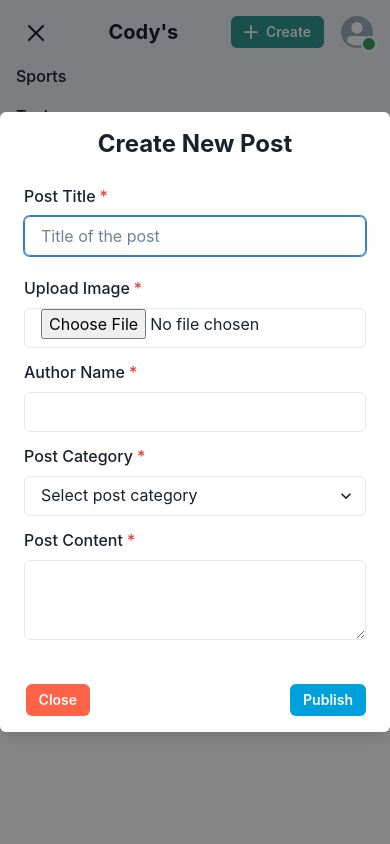
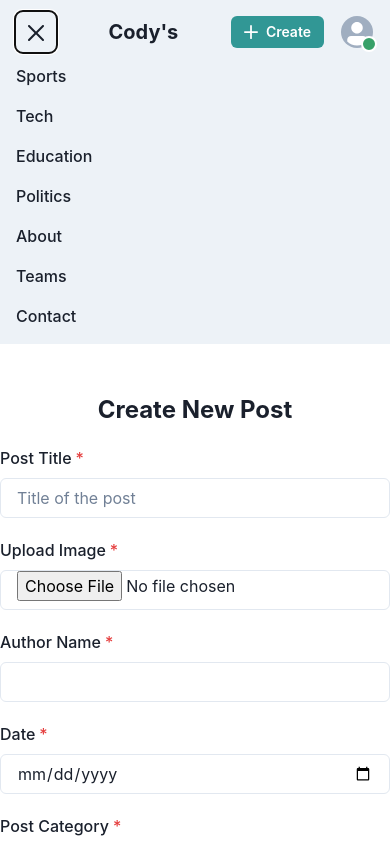
Before and after one commit to ayanwumi101/fullstack-blog-app, a React (Vite) app: page /create_post in a window 390 px wide. Both pictures are taken after a click on the button 36 px from the left and 32 px from the top of the page. Shown: the top 844 px of the page. Built offline with nearby package versions, Linux system fonts and the light colour scheme.

Commit message:
feat: two routes have been added, responsiveness issues fixed

```diff
--- a/src/App.jsx
+++ b/src/App.jsx
@@ -23,7 +23,7 @@ function App() {
       <Router>
          <Navbar />
           <Routes>
-            <Route exact path='/' element={<Home />} />
+            <Route exact path='/' element={<Navigate replace to='/login' />} />
             <Route exact path='/create_post' element={<CreatePost />} />
             <Route exact path='/login' element={<Login />} />
             <Route exact path='/signup' element={<Signup />} />
@@ -34,6 +34,7 @@ function App() {
             <Route exact path='/tech' element={<Tech />} />
             <Route exact path='/politics' element={<Politics />} />
             <Route exact path='/education' element={<Education />} />
+            <Route exact path='/home' element={<Home />}/>
           </Routes>
       </Router>
 
--- /dev/null
+++ b/src/components/Card/Card.jsx
@@ -0,0 +1,51 @@
+import React from 'react'
+import {Box, Text, Heading, Button, HStack, Flex, Image, Container, SkeletonCircle, SkeletonText} from '@chakra-ui/react'
+import bimbs from '../../assets/bimbs.jpg';
+import {LinkIcon, ExternalLinkIcon} from '@chakra-ui/icons'
+
+const Card = ({post}) => {
+  const {author_name, post_title, date, post_content, post_category} = post;
+  return (
+    <>
+        {/* <Container> */}
+        <Flex flexWrap={'wrap'} justifyContent='space-around' alignItems='flex-start' margin='auto' mt='6' mb='2'>
+            <Box dropShadow={'md'} w='300px' h='auto' boxShadow='md' bg={'gray.100'} borderRadius={'md'} mb='10'>
+                <Image src={bimbs} h='250px' w='100%' borderTopLeftRadius={'md'} borderTopRightRadius={'md'} />
+                <Box p='3'>
+                    <Heading as='h3' size={'md'}>{post_title}</Heading>
+                    <Text mt='3' mb='3' textAlign={'justify'}>
+                        {post_content.substring(0,130) + ' ......'}
+                    </Text>
+                    <Flex justifyContent={'space-between'} alignItems='center'>
+                        <Button size={'sm'} colorScheme='teal'>Read more</Button>
+                        <Text><ExternalLinkIcon /> {post_category}</Text>
+                    </Flex>
+                </Box>
+            </Box>
+        </Flex>
+        {/* </Container> */}
+    </>
+  )
+}
+
+export default Card
+
+
+export const Skeleton = () => {
+  return(
+      <Flex direction='row' maxW='1000px' margin='auto' justifyContent='space-between' flexWrap='wrap' mt='50px'>
+        <Box padding='6' boxShadow='lg' bg='white' w='300px' height='auto' mb='4'>
+          <SkeletonCircle size='10' />
+          <SkeletonText mt='4' spacing='4' noOfLines={4} />
+        </Box>
+         <Box padding='6' boxShadow='lg' bg='white' w='300px' height='auto' mb='4'>
+          <SkeletonCircle size='10' />
+          <SkeletonText mt='4' spacing='4' noOfLines={4} />
+        </Box>
+         <Box padding='6' boxShadow='lg' bg='white' w='300px' height='auto' mb='4'>
+          <SkeletonCircle size='10' />
+          <SkeletonText mt='4' spacing='4' noOfLines={4} />
+        </Box>
+      </Flex>
+  )
+}
--- a/src/components/CreatePost/CreatePost.jsx
+++ b/src/components/CreatePost/CreatePost.jsx
@@ -1,52 +1,88 @@
-import React from 'react'
-import {Box, Heading, Text, FormControl, Input, FormLabel, Textarea, Button, Select, useToast, Modal, ModalOverlay, ModalContent, ModalHeader, ModalFooter, ModalBody, ModalCloseButton, useDisclosure} from '@chakra-ui/react'
+import React, {useState} from 'react'
+import {Box, Heading, Text, FormControl, Input, FormLabel, Textarea, Button, Select, useToast,} from '@chakra-ui/react'
+import {app} from '../../../firebaseConfig'
+import {getFirestore, collection, addDoc} from 'firebase/firestore'
+import {useNavigate} from 'react-router-dom'
+
 
 const CreatePost = () => {
   const toast = useToast();
-  const {isOpen, onClose, onOpen} = useDisclosure();
+  const [title, setTitle] = useState('');
+  const [authorName, setAuthorName] = useState('');
+  const [date, setDate] = useState('');
+  const [category, setCategory] = useState('');
+  const [content, setContent] = useState('')
+  const navigate = useNavigate()
+
+  const db = getFirestore();
+  const colref = collection(db, 'posts');
+
+  const handleSubmit = (e) => {
+      e.preventDefault();
+      if(title && authorName && date && category && content){
+         addDoc(colref, {
+          author_name: authorName,
+          post_title: title,
+          post_category: category,
+          date: date,
+          post_content: content,
+         }).then(() => {
+           toast({
+                title: 'Post Published',
+                description: 'Your post has been published successfully',
+                status: 'success', duration: '5000',
+                isClosable: 'true',
+                position: 'top-right'});
+          setAuthorName('')
+          setCategory('')
+          setContent('')
+          setDate('')
+          setTitle('')
+          navigate('/home')
+         })
+      }else{
+           toast({
+                title: 'Error: Empty fields',
+                description: 'please fill the fields correctly',
+                status: 'error', duration: '2000',
+                variant: 'left-accent',
+                position: 'top'});
+      }
+  }
+
   return (
-    <Modal onClose={onClose} isOpen={isOpen} isCentered>
-    <ModalOverlay />
-      <ModalContent>
         <Box maxW={'500px'} margin='auto' mt='50px' mb='50px'>
-            <ModalHeader><Heading as='h3' size={'lg'} textAlign='center' mb='5'>Create New Post</Heading></ModalHeader>
+            <Heading as='h3' size={'lg'} textAlign='center' mb='5'>Create New Post</Heading>
 
-            <ModalBody>
               <FormControl isRequired>
 
                 <FormLabel>Post Title</FormLabel>
-                <Input type='text' placeholder='Title of the post' mb='5' />
+                <Input type='text' placeholder='Title of the post' mb='5' value={title} onChange={(e) => setTitle(e.target.value)} />
 
                 <FormLabel>Upload Image</FormLabel>
                 <Input type='file' mb='5' />
 
                 <FormLabel>Author Name</FormLabel>
-                <Input type='text' mb='5' />
+                <Input type='text' mb='5' value={authorName} onChange={(e) => setAuthorName(e.target.value)} />
 
                 <FormLabel>Date</FormLabel>
-                <Input type='date' mb='5' />
+                <Input type='date' mb='5' value={date} onChange={(e) => setDate(e.target.value)} />
 
                 <FormLabel>Post Category</FormLabel>
-                <Select type='date' mb='5' placeholder='Select post category'>
+                <Select type='date' mb='5' placeholder='Select post category' value={category} onChange={(e) => setCategory(e.target.value)}>
                   <option value='sports'>Sports</option>
-                  <option value='sports'>Tech</option>
-                  <option value='sports'>Education</option>
-                  <option value='sports'>Entertainment</option>
-                  <option value='sports'>Politics</option>
+                  <option value='Tech'>Tech</option>
+                  <option value='Education'>Education</option>
+                  <option value='Entertainment'>Entertainment</option>
+                  <option value='Politics'>Politics</option>
                 </Select>
 
                 <FormLabel>Post Content</FormLabel>
-                <Textarea mb='5' h='15' />
+                <Textarea mb='5' h='15' value={content} onChange={(e) => setContent(e.target.value)} />
               </FormControl>
-            </ModalBody>
 
-            <ModalFooter>
-               <Button type='submit' colorScheme={'linkedin'} size='sm' onClick={() => toast({title: 'Post Published', description: 'Your post has been published successfully', status: 'success', duration: '3000', isClosable: 'true', position: 'top-right'})}>Publish</Button>
-            </ModalFooter>
-
+               <Button type='submit' colorScheme={'linkedin'} size='sm' onClick={handleSubmit}>Publish</Button>
         </Box>
-      </ModalContent>
-    </Modal>
   )
 }
 
--- a/src/components/Homepage/Home.jsx
+++ b/src/components/Homepage/Home.jsx
@@ -1,14 +1,50 @@
-import React from 'react'
-import {Box, Text, Flex, Heading} from '@chakra-ui/react'
-import Posts from '../Posts/Posts'
+import React, {useState, useEffect} from 'react'
+import {Box, Text, Flex, Heading, } from '@chakra-ui/react'
+import Card from '../Card/Card'
+import {app} from '../../../firebaseConfig'
+import {getFirestore, collection, getDocs, onSnapshot} from 'firebase/firestore'
 
 
 const Home = () => {
+
+  const [posts, setPosts] = useState([]);
+
+   //initialize firestore
+  const db = getFirestore();
+
+  //collection reference
+  const colref = collection(db, 'posts');
+
+  //get collection data
+
+  // useEffect(() => {
+  //     let items = []
+  //     getDocs(colref).then((snapshot) => {
+  //       snapshot.docs.map((doc) => {
+  //         items.push({...doc.data(), id: doc.id});
+  //         return setPosts(items)
+  //       });
+  //     }).catch((err) => {
+  //       console.log(err.message);
+  //     });
+  // }, [])
+
+  useEffect(() => {
+    onSnapshot(colref, (snapshot) => {
+        let items = [];
+        snapshot.docs.map((doc) => {
+          items.push({...doc.data(), id: doc.id});
+          return setPosts(items)});
+      })
+  }, [])
+
   return (
+    <>
     <Box>
        <Heading as='h2' size='md' textAlign={'center'} mt='3'>Welcome to Cody's Blog</Heading>
-       <Posts />
+       {<Flex flexWrap={'wrap'} justifyContent='space-between'>{posts.map((post) => <Card post={post} key={post.id} />)}</Flex>}
     </Box>
+    </>
   )
 }
 
--- a/src/components/Navbar/Navbar.jsx
+++ b/src/components/Navbar/Navbar.jsx
@@ -25,13 +25,6 @@ import {useNavigate} from 'react-router-dom'
 
 
 
-const Links = ['Sports', 'Tech', 'Education', 'Politics', 'About', 'Teams', 'Contact'];
-const NavLink = ({children}, {children: ReactNode}) => (
-    <Link px={2} py={1} rounded={'md'} _hover={{textDecoration: 'none', border: 'none', outline: 'none', bg: useColorModeValue('grey.200', 'grey.700')}} to={'/'+ children}>
-        {children}
-    </Link>
-)
-
 const Navbar = () => {
 
   const { isOpen, onClose, onOpen } = useDisclosure();
@@ -40,6 +33,14 @@ const Navbar = () => {
   const location = useLocation();
   const auth = getAuth();
   const navigate = useNavigate();
+
+
+  const Links = ['Sports', 'Tech', 'Education', 'Politics', 'About', 'Teams', 'Contact'];
+  const NavLink = ({children}, {children: ReactNode}) => (
+      <Link px={2} py={1} rounded={'md'} _hover={{textDecoration: 'none', border: 'none', outline: 'none', bg: useColorModeValue('grey.200', 'grey.700')}} to={'/'+ children} onClick={onClose}>
+          {children}
+      </Link>
+  )
 
 
   const handleLogout = () => {
@@ -65,14 +66,14 @@ const Navbar = () => {
                 <IconButton size={'md'} icon={isOpen ? <CloseIcon /> : <HamburgerIcon />} aria-label={'open-menu'} display={{md: 'none'}} onClick={isOpen ? onClose : onOpen} />
 
                 <HStack spacing={10}>
-                    <Link to='/' colorScheme={'teal'} _hover={{color: 'teal'}}><Box><Heading as='h4' size='md'>Cody's</Heading></Box></Link>
+                    <Link to='/home' colorScheme={'teal'} _hover={{color: 'teal'}}><Box><Heading as='h4' size='md'>Cody's</Heading></Box></Link>
                     <HStack as={'nav'} spacing={4} display={{base: 'none', md: 'flex'}}>
-                        {Links.map((link) => (<Link to={'/'+link}><NavLink key={link}>{link}</NavLink></Link>))}
+                        {Links.map((link) => (<Link to={'/'+link}><NavLink key={link} onClick={onClose}>{link}</NavLink></Link>))}
                     </HStack>
                 </HStack>
 
                 <Flex alignItems={'center'}>
-                    <Button variant={'solid'} colorScheme={'teal'} size={'sm'} mr={4} leftIcon={<AddIcon />} onClick={onOpen} >Create</Button>
+                    <Link to='/create_post'><Button variant={'solid'} colorScheme={'teal'} size={'sm'} mr={4} leftIcon={<AddIcon />} >Create</Button></Link>
 
                     <Menu>
                         <MenuButton as={'button'} rounded={'full'} variant={'link'} cursor={'pointer'} minW={0}>
@@ -93,47 +94,6 @@ const Navbar = () => {
 
             {isOpen ? (<Box pb={4} display={{md: 'none'}}><Stack as={'nav'} spacing={4}>{Links.map((link) => (<NavLink key={link}>{link}</NavLink>))}</Stack></Box>) : null}
         </Box>)}
-
-    <Modal onClose={onClose} isOpen={isOpen} isCentered mt='4' scrollBehavior={scrollBehavior}>
-    <ModalOverlay />
-      <ModalContent>
-        <Box maxW={'500px'} margin='auto' >
-            <ModalHeader><Heading as='h3' size={'lg'} textAlign='center'>Create New Post</Heading></ModalHeader>
-
-            <ModalBody>
-              <FormControl isRequired>
-
-                <FormLabel>Post Title</FormLabel>
-                <Input type='text' placeholder='Title of the post' mb='5' />
-
-                <FormLabel>Upload Image</FormLabel>
-                <Input type='file' mb='3' />
-
-                <FormLabel>Author Name</FormLabel>
-                <Input type='text' mb='3' />
-
-                <FormLabel>Post Category</FormLabel>
-                <Select type='date' mb='3' placeholder='Select post category'>
-                  <option value='sports'>Sports</option>
-                  <option value='sports'>Tech</option>
-                  <option value='sports'>Education</option>
-                  <option value='sports'>Entertainment</option>
-                  <option value='sports'>Politics</option>
-                </Select>
-
-                <FormLabel>Post Content</FormLabel>
-                <Textarea mb='5' h='15' />
-              </FormControl>
-            </ModalBody>
-
-            <ModalFooter>
-                <Button onClick={onClose} size='sm' bg='tomato' color='white' _hover={{bg: 'tomato'}} mr='200px'>Close</Button>
-               <Button type='submit' colorScheme={'linkedin'} size='sm' onClick={() => toast({title: 'Post Published', description: 'Your post has been published successfully', status: 'success', duration: '3000', isClosable: 'true', position: 'top-right'})}>Publish</Button>
-            </ModalFooter>
-
-        </Box>
-      </ModalContent>
-    </Modal>
     </>
   )
 }
--- a/src/components/Signup/Signup.jsx
+++ b/src/components/Signup/Signup.jsx
@@ -86,7 +86,7 @@ export const Login = () => {
                     position: 'top-right'});
                 setEmail('');
                 setPassword('');
-                navigate('/');
+                navigate('/home');
             }).catch((err) => {
                 toast({
                     title: "User doesn't exist",
--- a/src/components/Sports/Sports.jsx
+++ b/src/components/Sports/Sports.jsx
@@ -1,8 +1,30 @@
-import React from 'react'
+import React, {useState, useEffect} from 'react'
+import {Box, Flex, Heading} from '@chakra-ui/react'
+import Card from '../Card/Card'
+import {app} from '../../../firebaseConfig'
+import {query, getDocs, onSnapshot, collection, getFirestore, where} from 'firebase/firestore'
 
 const Sports = () => {
+  const [sports, setSports] = useState([]);
+  const db = getFirestore();
+  const colRef = collection(db, 'posts');
+  const q = query(colRef, where('post_category', '==', 'sports' ))
+
+  useEffect(() => {
+    onSnapshot(q, (snapshot) => {
+        let items = [];
+        snapshot.docs.map((doc) => {
+          items.push({...doc.data(), id: doc.id});
+          return setSports(items);
+        })
+    })
+  }, [])
+
   return (
-    <div>Sports</div>
+    <Box>
+      <Heading as='h2' size='md' textAlign={'center'} mt='3'>Sports</Heading>
+      {<Flex flexWrap={'wrap'} justifyContent='space-between'>{sports.map((post) => <Card post={post} key={post.id} />)}</Flex>}
+    </Box>
   )
 }
 
```
